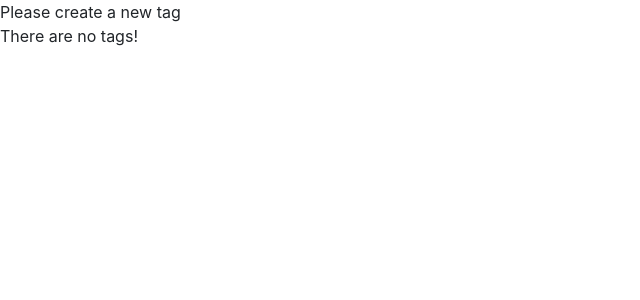
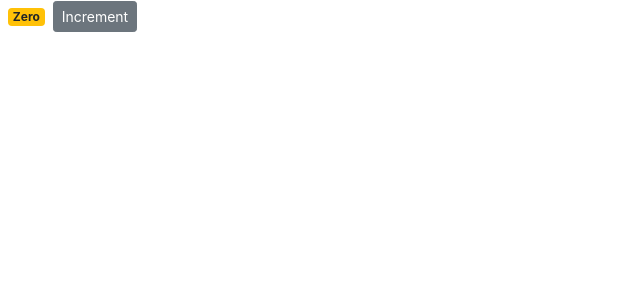
Before and after one commit to whackablemole/react-tutorial, a React (Create React App) app in the folder counter-app/: page / in a window 1280 px wide. Shown: the top 300 px of the page, without its empty margins (0-640 px from the left). Built offline with nearby package versions, Linux system fonts and the light colour scheme.

Commit message:
Adding a method to an element's onClick attribute. BROKEN AFTER THIS CHANGE - FOR EXAMPLE ONLY.

```diff
--- a/counter-app/src/components/counter.jsx
+++ b/counter-app/src/components/counter.jsx
@@ -3,21 +3,35 @@ import React, { Component } from "react";
 class Counter extends Component {
   state = {
     count: 0,
-    tags: []
   };
 
-  renderTags() {
-      if (this.state.tags.length === 0) return <p>There are no tags!</p>;
-      return <ul>{this.state.tags.map((tag) => (<li key={tag}>{tag}</li>))}</ul>;
+  handleIncrement() {
+    console.log("Increment clicked", this.state.count);
   }
 
   render() {
     return (
       <div>
-          { this.state.tags.length === 0 && 'Please create a new tag' }
-          { this.renderTags() }
+        <span className={this.getBadgeClasses()}>{this.formatCount()}</span>
+        <button
+          onClick={this.handleIncrement}
+          className="btn btn-secondary btn-sm"
+        >
+          Increment
+        </button>
       </div>
     );
+  }
+
+  getBadgeClasses() {
+    let classes = "badge m-2 badge-";
+    classes += this.state.count === 0 ? "warning" : "primary";
+    return classes;
+  }
+
+  formatCount() {
+    const { count } = this.state;
+    return count === 0 ? "Zero" : count;
   }
 }
 
```
